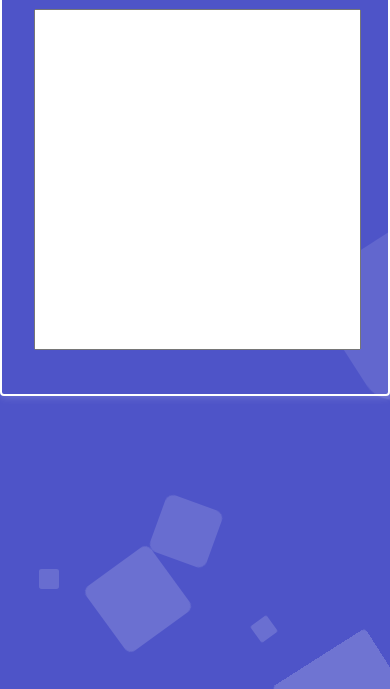
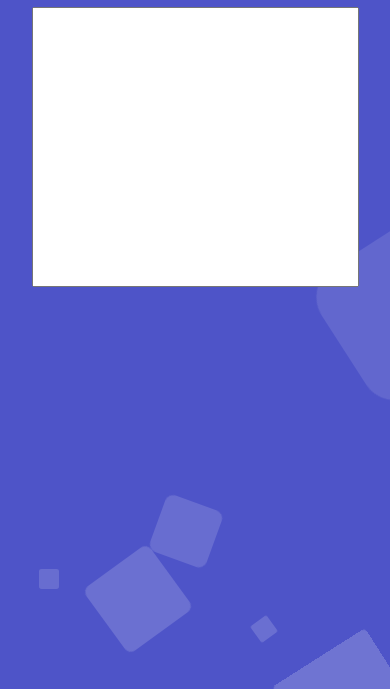
Before and after one commit to hdrake1302/sda-word-extract, a plain HTML site: page index.html in a window 390 px wide. Shown: the part 155-844 px from the top of the page. Drawn offline with Linux system fonts and the light colour scheme.

Commit message:
minor update

```diff
--- a/css/style.css
+++ b/css/style.css
@@ -46,7 +46,6 @@ textarea {
   border: 2px solid #fff;
   padding: 32px;
   margin-top: 16px;
-  height: 100;
 
   border-radius: 4px;
   box-shadow: 1px 1px 8px rgba(255, 255, 255, 0.2);
@@ -103,3 +102,14 @@ textarea {
   visibility: visible;
   opacity: 1;
 }
+
+/* Mobile Phone*/
+@media only screen and (max-width: 740px) {
+  .container {
+    border: none;
+    box-shadow: none;
+  }
+  textarea {
+    max-height: 280px;
+  }
+}
```
